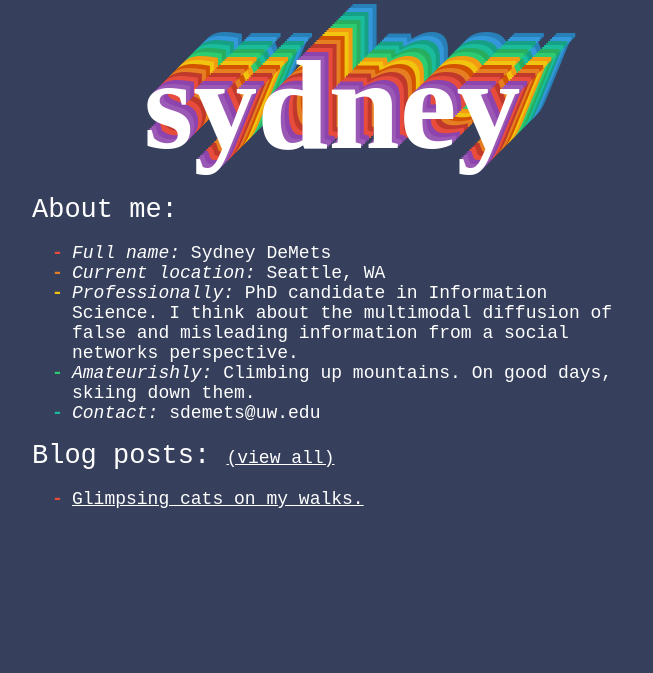
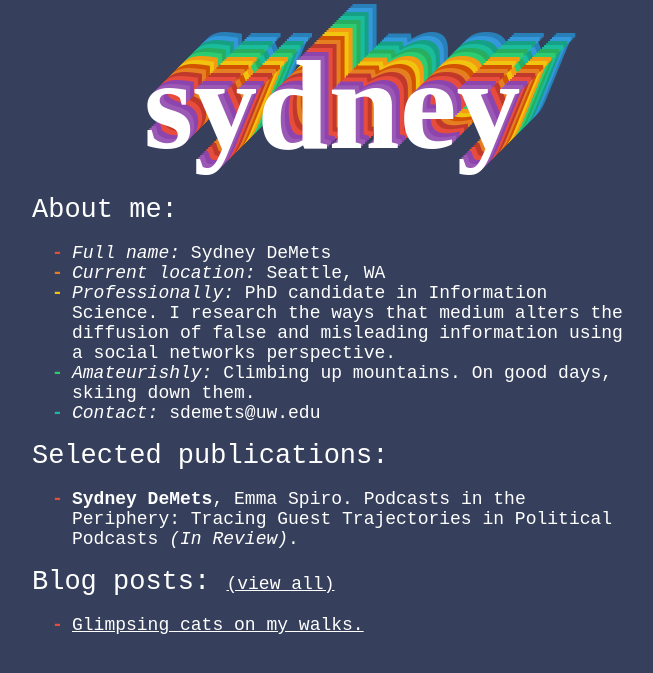
Before and after one commit to sydneyDeMets/sydneydemets.github.io, a Jekyll site: the page built from index.md, in a window 1280 px wide. Shown: the top 673 px of the page, without its empty margins (308-961 px from the left). Built offline with Jekyll 4.4.1, drawn with Linux system fonts in a browser that asks for light colours.

Commit message:
Update index.md

```diff
--- a/index.md
+++ b/index.md
@@ -8,6 +8,10 @@ description: "Researcher interested in information diffusion. Skier who is inves
 
 - *Full name:* Sydney DeMets
 - *Current location:* Seattle, WA
-- *Professionally:* PhD candidate in Information Science. I think about the multimodal diffusion of false and misleading information from a social networks perspective.
+- *Professionally:* PhD candidate in Information Science. I research the ways that medium alters the diffusion of false and misleading information using a social networks perspective.
 - *Amateurishly:* Climbing up mountains. On good days, skiing down them.
 - *Contact:* sdemets@uw.edu
+
+# Selected publications:
+
+- **Sydney DeMets**, Emma Spiro. Podcasts in the Periphery: Tracing Guest Trajectories in Political Podcasts *(In Review)*.
```
